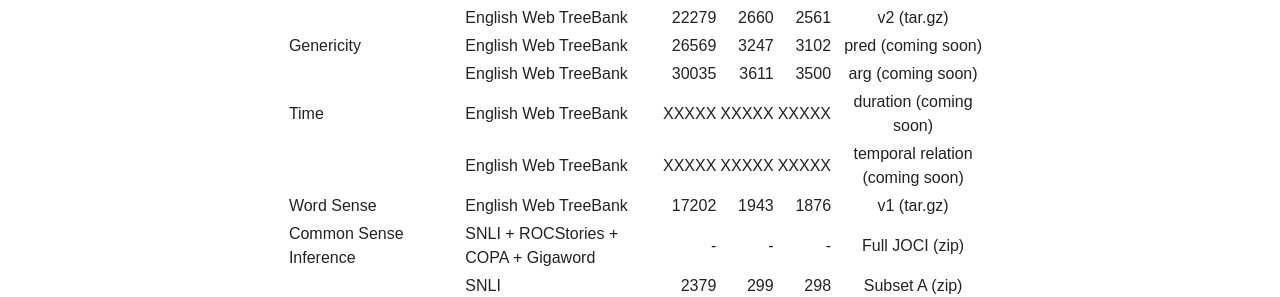
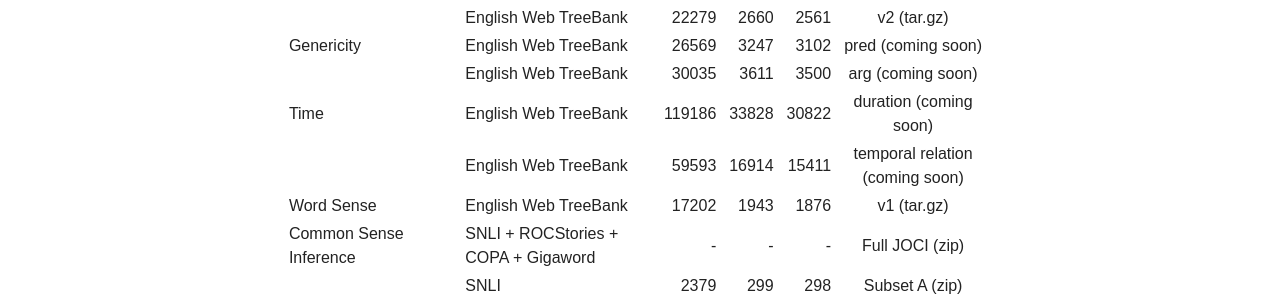
Before and after one commit to decompositional-semantics-initiative/decompositional-semantics-initiative.github.io, a Jekyll site: the page built from data/index.md, in a window 1280 px wide. Shown: the part 681-978 px from the top of the page. Built offline with Jekyll 4.4.1, drawn with Linux system fonts in a browser that asks for light colours; nearby versions of some CDN libraries.

Commit message:
added data size for time project

```diff
--- a/_data/projects.yml
+++ b/_data/projects.yml
@@ -71,16 +71,16 @@ time:
       filetype: coming soon #tar.gz
       corpus: English Web TreeBank
       url: "" #time_eng_udewt_v1.tar.gz
-      trainsize: XXXXX
-      devsize: XXXXX
-      testsize: XXXXX
+      trainsize: 119186
+      devsize: 33828
+      testsize: 30822
     - name: temporal relation
       filetype: coming soon #tar.gz
       corpus: English Web TreeBank
       url: "" #time_eng_udewt_v1.tar.gz
-      trainsize: XXXXX
-      devsize: XXXXX
-      testsize: XXXXX
+      trainsize: 59593
+      devsize: 16914
+      testsize: 15411
 
 wsd:
   title: Word Sense
```
